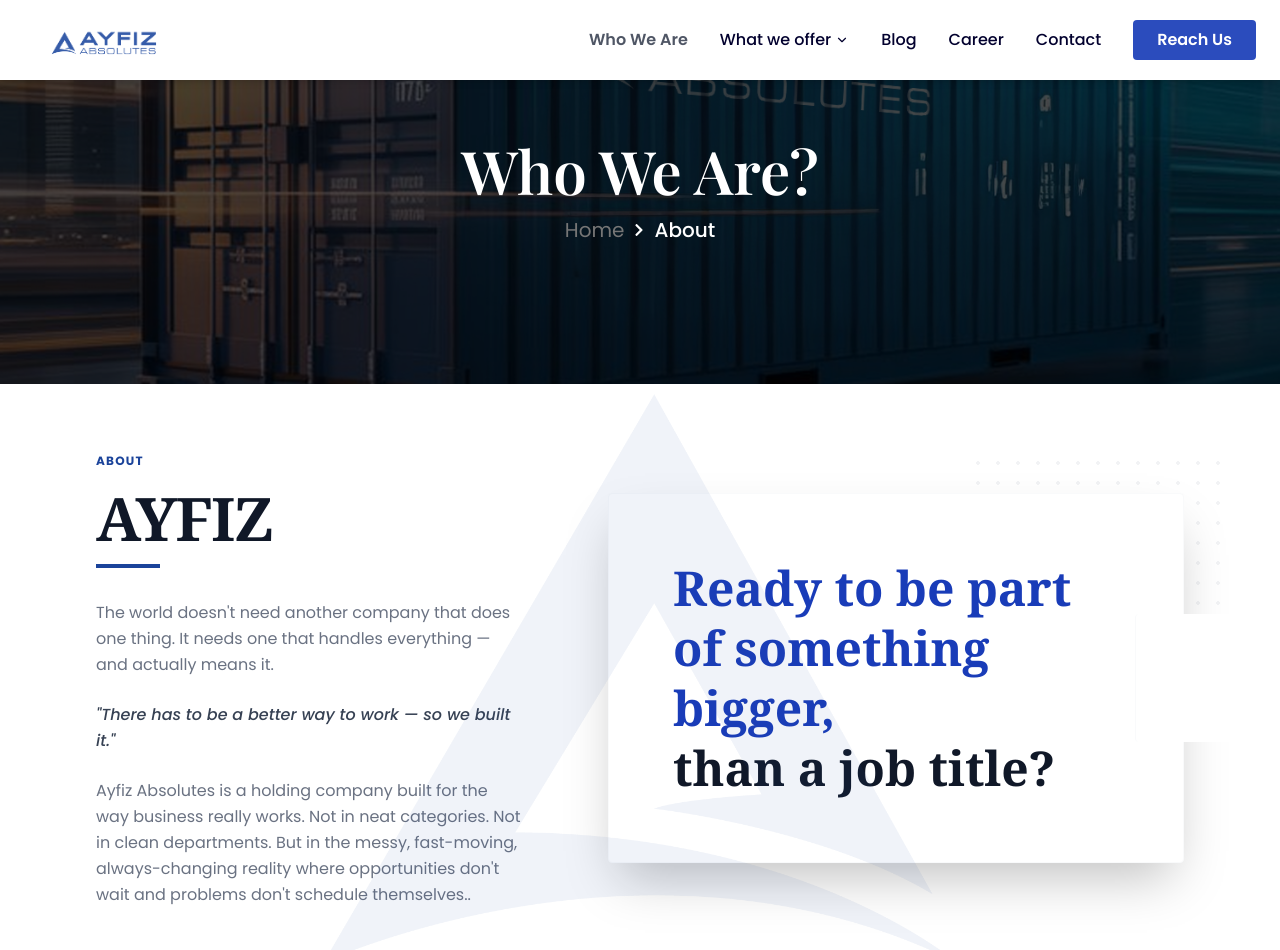
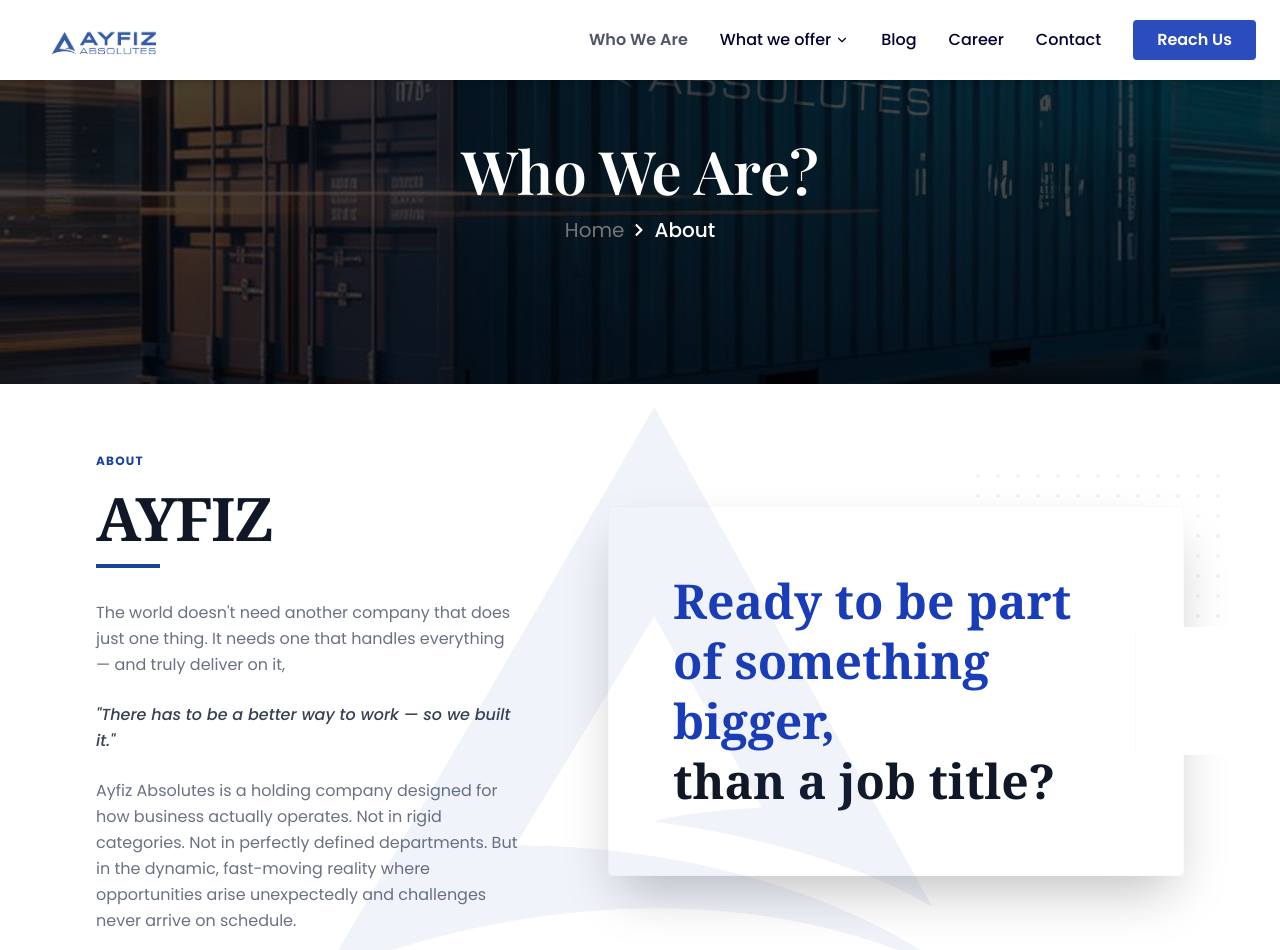
Before and after one commit to Ayfiztech/ayfiz-frontend, a React (Vite) app: page /about in a window 1280 px wide. Shown: the top 950 px of the page. Built offline with nearby package versions, Linux system fonts and the light colour scheme; a web font is replaced by a local one.

Commit message:
text changes pushed

```diff
--- a/src/components/About/AboutUs.jsx
+++ b/src/components/About/AboutUs.jsx
@@ -32,13 +32,14 @@
 
                     <div className="space-y-6 text-gray-500 leading-relaxed max-w-md">
                         <p>
-                           The world doesn't need another company that does one thing. It needs one that handles everything — and actually means it.
+                           The world doesn't need another company that does just one thing. It needs one that handles everything — and truly deliver on it,
                         </p>
                         <p className="font-medium text-gray-700 italic">
                             "There has to be a better way to work — so we built it."
                         </p>
                         <p>
-                           Ayfiz Absolutes is a holding company built for the way business really works. Not in neat categories. Not in clean departments. But in the messy, fast-moving, always-changing reality where opportunities don't wait and problems don't schedule themselves..
+                        Ayfiz Absolutes is a holding company designed for how business actually operates. Not in rigid categories. Not in perfectly defined departments. But in the dynamic, fast-moving reality
+                        where opportunities arise unexpectedly and challenges never arrive on schedule.
                         </p>
 
                     </div>
--- a/vite.config.js
+++ b/vite.config.js
@@ -3,17 +3,10 @@
 import tailwindcss from '@tailwindcss/vite'
 
 export default defineConfig({
+  base: "/frontend/",   // important
+
   plugins: [
     react(),
     tailwindcss(),
-  ],
-  server: {
-    proxy: {
-      "/api": {
-        target: "https://demo.ayfiz.com",
-        changeOrigin: true,
-        rewrite: (path) => path.replace(/^\/api/, "")
-      }
-    }
-  }
+  ]
 })
```
Also changed, not shown: 1 other file (tests, documents, lock files or other folders).
